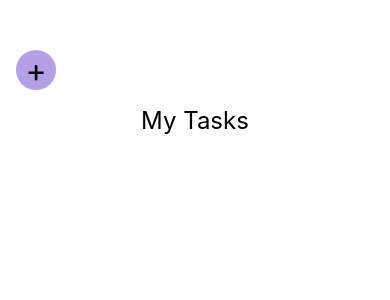
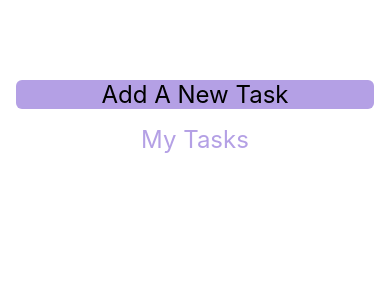
Before and after one commit to JVSONV/reactNatvie, a React Native app: screen / in a window 390 px wide. Shown: the top 300 px of the page. Built offline with nearby package versions, Linux system fonts and the light colour scheme.

Commit message:
Completed task add with some styling

```diff
--- a/App.js
+++ b/App.js
@@ -3,6 +3,7 @@ import { useState } from "react";
 import { v4 as uuidv4 } from "uuid";
 import TaskItem from "./components/TaskItem";
 import TaskInput from "./components/TaskInput";
+import { StatusBar } from "expo-status-bar";
 
 export default function App() {
   const [taskList, setTaskList] = useState([]);
@@ -25,11 +26,13 @@ export default function App() {
   }
 
   return (
+    <>
+      <StatusBar style="light"/>
       <View style={styles.appContainer}>
         {!isModalOpen && (
           <View style={styles.buttonContainer}>
             <Pressable onPress={() => onShowModalHandler()}>
-            <Text style={styles.modalButton}>+</Text>
+              <Text style={styles.modalButton}>Add A New Task</Text>
             </Pressable>
           </View>
         )}
@@ -59,13 +62,14 @@ export default function App() {
           />
         </View>
       </View>
+    </>
   );
 }
 
 const styles = StyleSheet.create({
   appContainer: {
     flex: 1,
-    paddingTop: 50,
+    paddingTop: 80,
     paddingHorizontal: 16,
   },
   taskContainer: {
@@ -75,18 +79,19 @@ const styles = StyleSheet.create({
   taskListTitle: {
     textAlign: "center",
     fontSize: 24,
+    color: "#b4a0e5"
   },
   buttonContainer: {
-    height: 40,
-    width: 40,
-    borderRadius: 50,
+    borderRadius: 6,
     backgroundColor: "#B4A0E5",
     textAlign: "center",
     justifyContent: "center",
-    alignItems: "center"
+    alignContent: "center",
   },
   modalButton: {
-    fontSize: 32,
+    fontSize: 24,
     textAlign: "center",
+    padding: 0,
+    margin: 0,
   },
 });
--- a/app.json
+++ b/app.json
@@ -6,14 +6,13 @@
     "orientation": "portrait",
     "icon": "./assets/icon.png",
     "userInterfaceStyle": "light",
+    "backgroundColor": "#1e085a",
     "splash": {
       "image": "./assets/splash.png",
       "resizeMode": "contain",
       "backgroundColor": "#ffffff"
     },
-    "assetBundlePatterns": [
-      "**/*"
-    ],
+    "assetBundlePatterns": ["**/*"],
     "ios": {
       "supportsTablet": true
     },
--- a/components/TaskInput.js
+++ b/components/TaskInput.js
@@ -1,4 +1,11 @@
-import { StyleSheet, View, TextInput, Button, Modal } from "react-native";
+import {
+  StyleSheet,
+  View,
+  TextInput,
+  Button,
+  Modal,
+  Image,
+} from "react-native";
 import { useState } from "react";
 
 export default function TaskInput(props) {
@@ -11,21 +18,30 @@ export default function TaskInput(props) {
   return (
     <Modal visible={props.isVisible} animationType="slide">
       <View style={styles.inputContainer}>
+        <Image
+          style={styles.image}
+          source={require("../assets/images/goal.png")}
+        />
         <TextInput
           style={styles.userInput}
           placeholder="New Task"
           onChangeText={taskInputHandler}
           value={enteredTask}
         />
-        <View>
+        <View style={styles.buttonContainer}>
+          <View style={styles.button}>
             <Button
               title="Add Task"
               onPress={() => {
                 props.onAddTask(enteredTask);
                 setEnteredTask("");
               }}
+              color="#b180f0"
             />
-          <Button title="Cancel" onPress={props.onClose} />
+          </View>
+          <View style={styles.button}>
+            <Button title="Cancel" onPress={props.onClose} color="#f31282" />
+          </View>
         </View>
       </View>
     </Modal>
@@ -35,15 +51,30 @@ export default function TaskInput(props) {
 const styles = StyleSheet.create({
   inputContainer: {
     flex: 1,
-    paddingVertical: 24,
-    flexDirection: "row",
+    padding: 16,
+    backgroundColor: "#311b6b",
     justifyContent: "center",
     alignItems: "center",
   },
+  image: {
+    width: 100,
+    height: 100,
+    margin: 20,
+  },
   userInput: {
+    color: "#120438",
     borderWidth: 1,
-    borderColor: "#cccc",
-    width: "70%",
-    padding: 8,
+    borderColor: "#e4d0ff",
+    backgroundColor: "#e4d0ff",
+    borderRadius: 6,
+    width: "100%",
+    padding: 16,
+  },
+  buttonContainer: {
+    marginTop: 16,
+    flexDirection: "row",
+  },
+  button: {
+    marginHorizontal: 8,
   },
 });
```
Also changed, not shown: assets/images/goal.png (added). Lines whose indentation alone changed are shown as unchanged.
